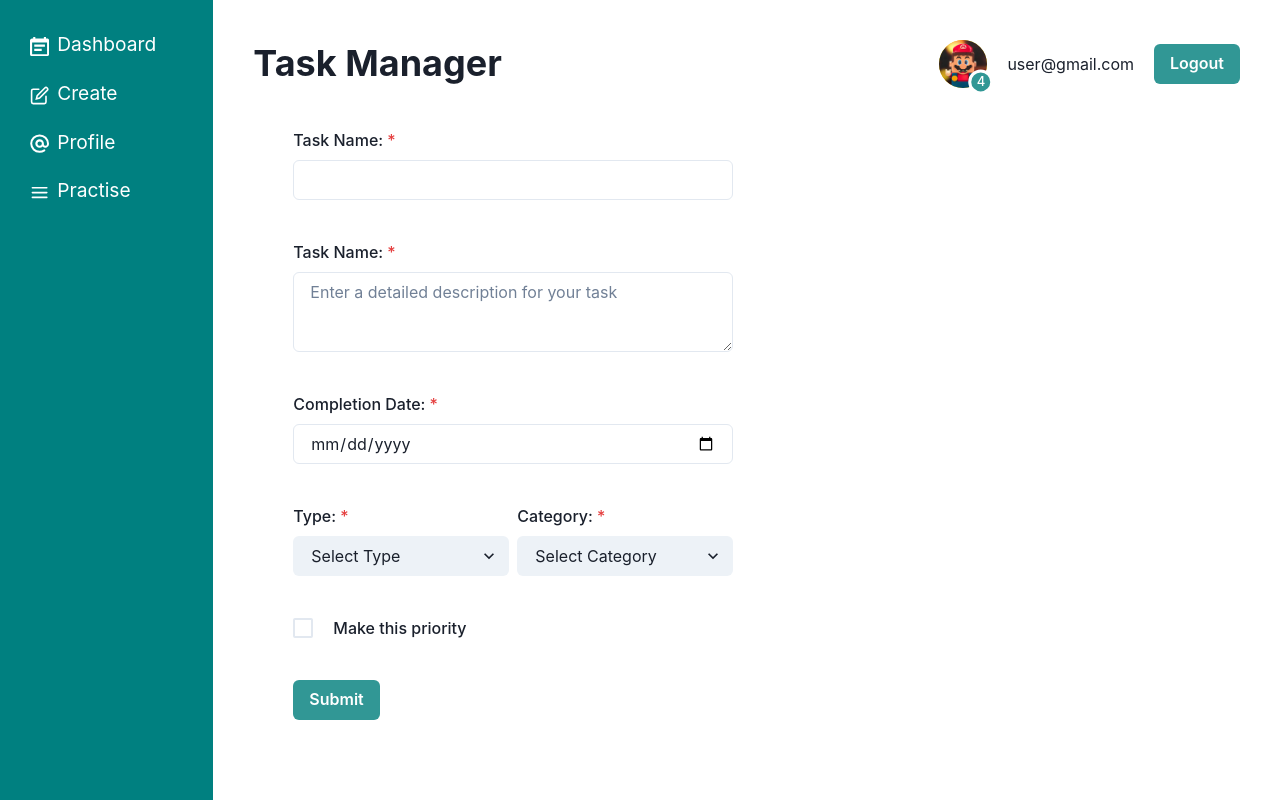
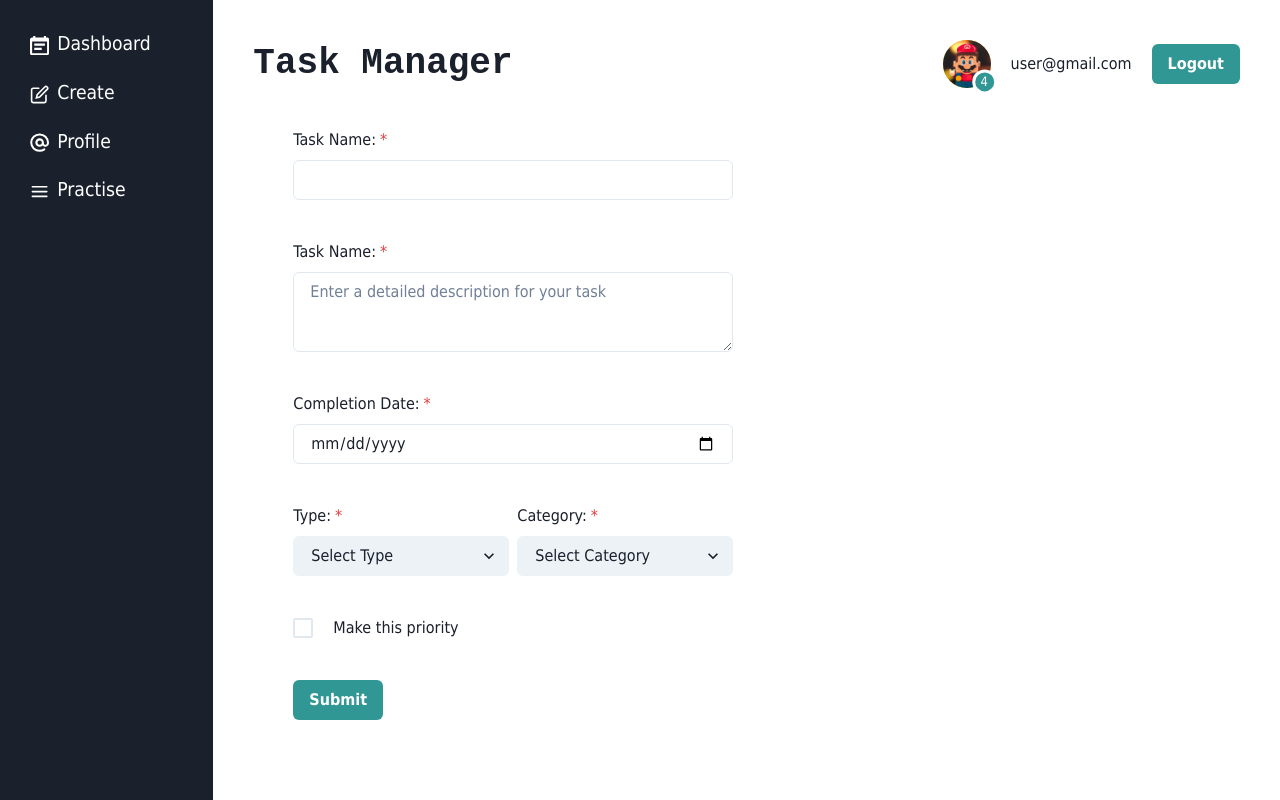
Before and after one commit to akotonyStark/chakra-ui-app, a React (Vite) app: page /create in a window 1280 px wide. Built offline with nearby package versions, Linux system fonts and the light colour scheme.

Commit message:
Custom Theme

```diff
--- a/src/components/Navbar.tsx
+++ b/src/components/Navbar.tsx
@@ -1,5 +1,5 @@
 import { UnlockIcon } from "@chakra-ui/icons"
-import { Box, Text, Button, Flex, Heading, Spacer, HStack, useToast, Avatar, AvatarBadge } from "@chakra-ui/react"
+import { Text, Button, Flex, Heading, Spacer, HStack, useToast, Avatar, AvatarBadge } from "@chakra-ui/react"
 import mario from "../../src/assets/img/mario.png"
 const Navbar = () => {
     const toast = useToast()
--- a/src/layouts/RootLayout.tsx
+++ b/src/layouts/RootLayout.tsx
@@ -10,7 +10,7 @@ const RootLayout = () => {
                 <GridItem
                     as='aside'
                     colSpan={{base:6, lg:2, xl:1}}
-                    bg="teal"
+                    bg="brand.200"
                     height={{ lg: "100vh"}} p={{base:'20px', lg:'30px'}}>
 
                     <Sidebar/>
--- a/src/main.tsx
+++ b/src/main.tsx
@@ -1,9 +1,29 @@
 import ReactDOM from 'react-dom/client'
 import App from './App.tsx'
 import { ChakraProvider } from '@chakra-ui/react'
+import { extendTheme } from '@chakra-ui/react'
+
+const colors = {
+   brand: {
+     100: "#f7fafc",
+     200: "#1a202c",
+     300: "#008792",
+     400: "#024fc9",
+     500: "teal"
+   }
+}
+
+const fonts = {
+   body: 'Tahoma',
+   heading: 'Courier New'
+}
+const theme  = extendTheme({
+   colors,
+   fonts
+})
 
 ReactDOM.createRoot(document.getElementById('root')!).render(
- <ChakraProvider>
+ <ChakraProvider theme={theme}>
     <App />
  </ChakraProvider>
 )
```
